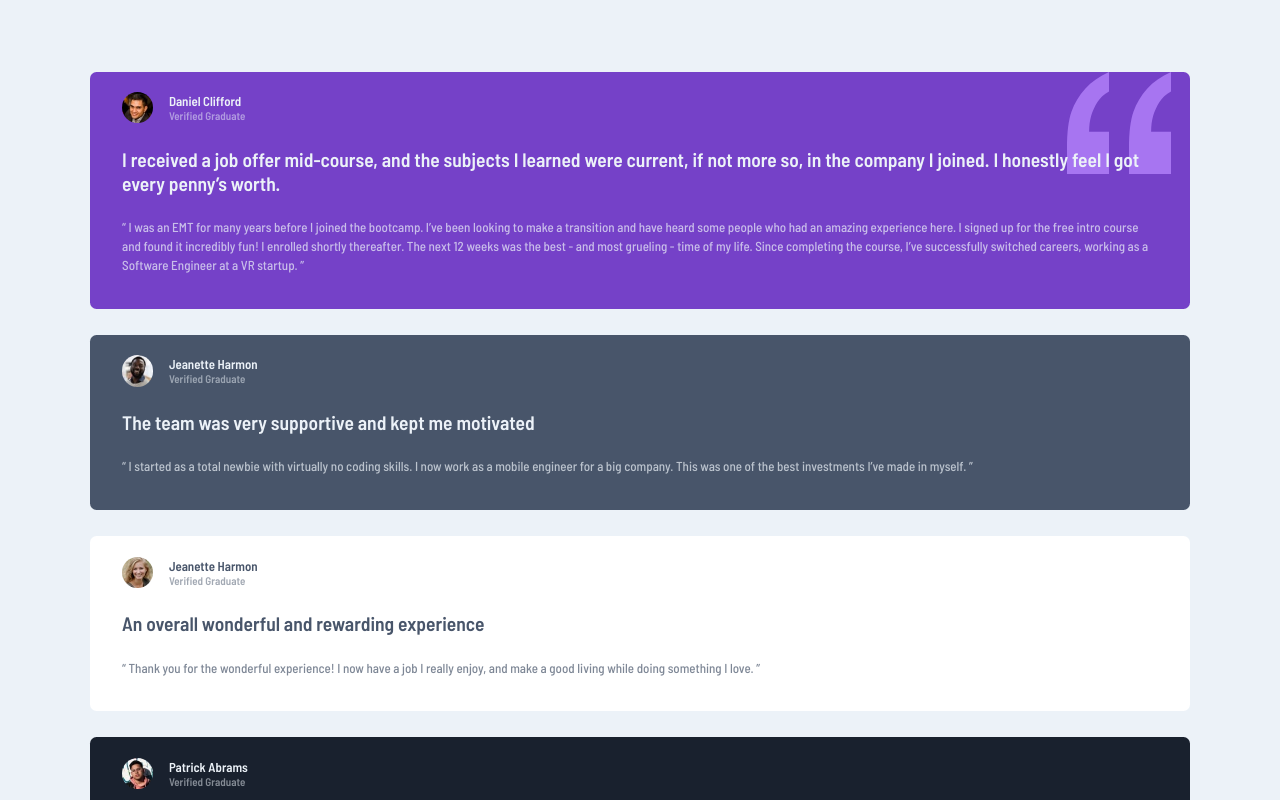
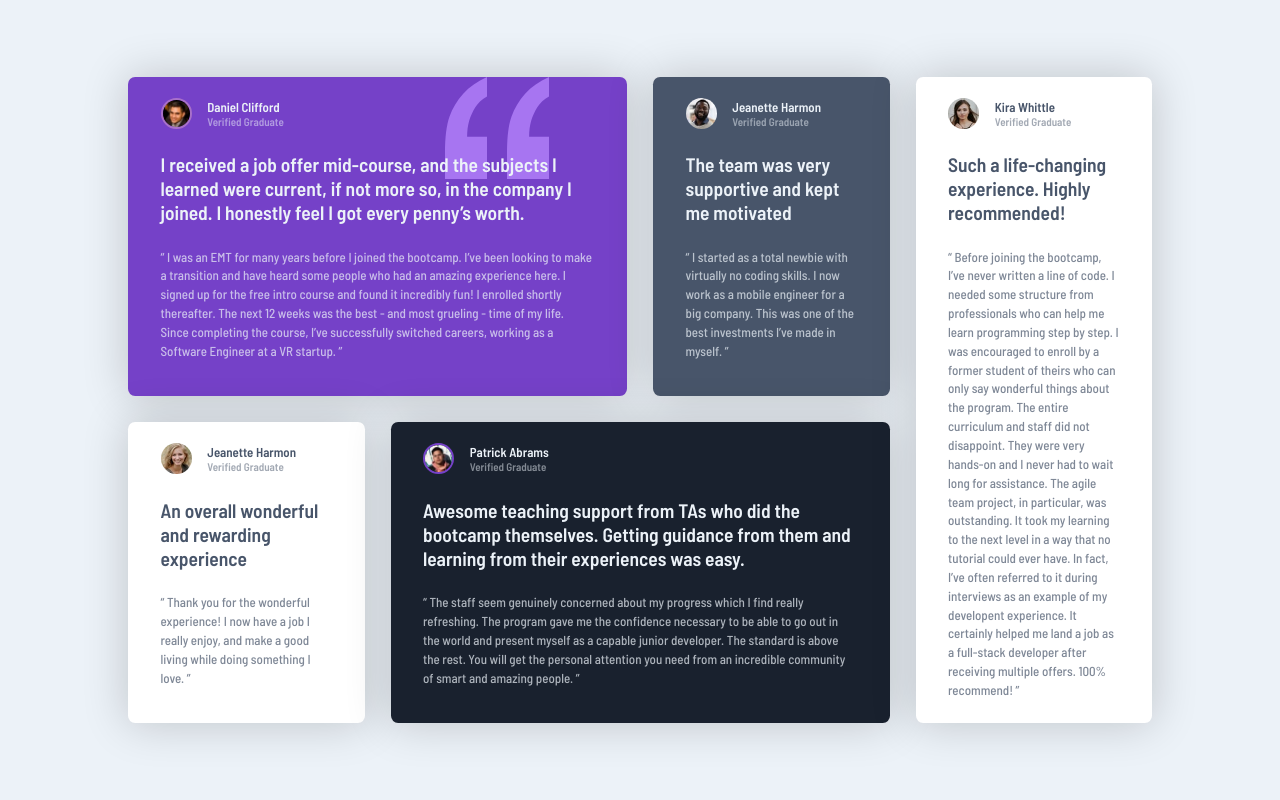
Before and after one commit to wojocode/testimonials_grid-bloks, a plain HTML site: page index.html in a window 1280 px wide. Shown: the top 800 px of the page. Drawn offline with Linux system fonts and the light colour scheme.

Commit message:
full responsive version

```diff
--- a/style.css
+++ b/style.css
@@ -42,8 +42,9 @@ main{
     padding-bottom:2.6rem;
 }
 .tml{
-    border-radius:0.5rem;
+    border-radius:0.55rem;
     padding:0 2.5rem;
+    box-shadow: 0 0 45px 1px rgba(0, 0, 0, 0.189);
 }
 .tml header{
     font-size:0.75rem;
@@ -58,6 +59,9 @@ main{
     background-repeat: no-repeat;
     background-position: top right 1.5rem;
 }
+.Daniel img {
+    border:2px solid rgba(255, 192, 203, 0.372);
+}
 .Johnathan{
     background-color: var(--very_dark_grayish_blue);
 }
@@ -66,6 +70,9 @@ main{
 }
 .Patrick{
     background-color: var(--very_dark_blackish_blue);
+}
+.Patrick img{
+    border:2px solid var(--moderate_violet);
 }
 .Kira{
     background-color: var(--white);
@@ -93,3 +100,64 @@ blockquote{
     opacity: 70%;
     line-height: 1.45rem;
 }
+
+@media screen and (min-width:900px){
+    main{
+        width:90%;
+        margin:1rem 0;
+    }
+    .container{
+        width:100%;
+        grid-template-columns: repeat(4,1fr);
+        grid-template-rows: repeat(2, min-content);
+    }
+    .Johnathan{
+       grid-column: 4/5;
+       grid-row: 2/3;
+    }
+    .Jeanette{
+        grid-column: 1/2;
+        grid-row:2/3;
+    }
+    .Patrick{
+        grid-column: 2/4;
+        grid-row:2/3;
+    }
+    .Kira{
+        grid-column: 3/5;
+        grid-row:1/2;
+    }
+    .Daniel{
+        grid-column: span 2;
+        grid-row: 1/2;
+        background-position: top right 6rem;
+    }
+    .tml blockquote{
+        padding-bottom:1.8rem;
+    }
+}
+@media screen and (min-width:1150px){
+    main{
+        width:80%;
+    }
+    .Johnathan{
+    grid-column: 3/4;
+    grid-row: 1/2;
+    }
+    .Jeanette{
+     grid-column: 1/2;
+     grid-row:2/3;
+    }
+    .Patrick{
+     grid-column: 2/4;
+     grid-row:2/3;
+    }
+    .Kira{
+     grid-column: 4/5;
+     grid-row:1/3;
+    }
+    .Daniel{
+     grid-column: span 2;
+     grid-row: 1/2;
+    }
+}
```
